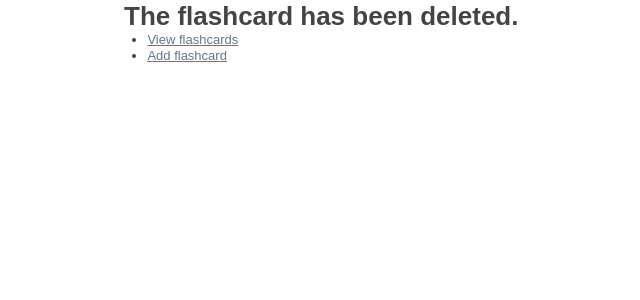
After one commit to kennym/django-flashcard, a Django app: template templates/delete_flashcard.html in a window 1280 px wide. The commit adds this page. Shown: the top 300 px of the page, without its empty margins (46-686 px from the left). Run offline with Django 3.2, Linux system fonts and the light colour scheme; the template is opened without the code that fills it, so the values that code supplies are empty; some libraries are stand-ins or nearby versions.

Commit message:
OOps, forgot to add the templates -- Done.

```diff
--- a/templates/base.html
+++ b/templates/base.html
@@ -40,24 +40,37 @@
 
 <body>
 
-  <div id="container" class="container_12">
-    <header>
+  <div id="container" >
+    <header class="container_12">
+      <div class="grid_12">
       {% block header %}
 
       {% endblock %}
-      <div class="prefix_1 grid_10">
-        <a href="/voc/">View flashcards</a> - <a href="/voc/create">Add flashcard</a>
       </div>
-      <div class="clear"></div>
     </header>
 
+    <div class="clear"></div>
+
     <div id="main" class="container_12">
+      <div class="card_container grid_8">
       {% block content %}
-
       {% endblock %}
+      </div>
+      <div class="sidebar grid_4">
+        <ul>
+          <li>
+            <a href="/voc/">View flashcards</a>
+          </li>
+          <li>
+            <a href="/voc/create">Add flashcard</a>
+          </li>
+      </div>
     </div>
 
+    <div class="clear"></div>
+
     <footer class="container_12">
+
     </footer>
   </div> <!--! end of #container -->
 
--- /dev/null
+++ b/templates/delete_flashcard.html
@@ -0,0 +1,8 @@
+{% extends "base.html" %}
+
+    {% block header %}
+      <h1>The flashcard has been deleted.</h1>
+    {% endblock %}
+
+    {% block content %}
+    {% endblock %}
--- a/templates/list_flashcards.html
+++ b/templates/list_flashcards.html
@@ -5,7 +5,6 @@
     {% endblock %}
 
     {% block content %}
-      <div class="card_container prefix_2 grid_8 suffix_2">
           <ul>
           {% for flashcard in flashcard_list %}
               <li>
@@ -18,5 +17,4 @@
               </li>
           {% endfor %}
           </ul>
-      </div>
     {% endblock %}
--- a/templates/show_details.html
+++ b/templates/show_details.html
@@ -6,6 +6,6 @@
 
     {% block content %}
       <div class="card_container prefix_2 grid_8 suffix_2">
-          <p>{{ object_detail.front }} - {{ object_detail.back }}</p>
+          <!-- Add content -->
       </div>
     {% endblock %}
```
Also changed, not shown: templates/edit_flashcard.html (added, +15 -0 lines).
